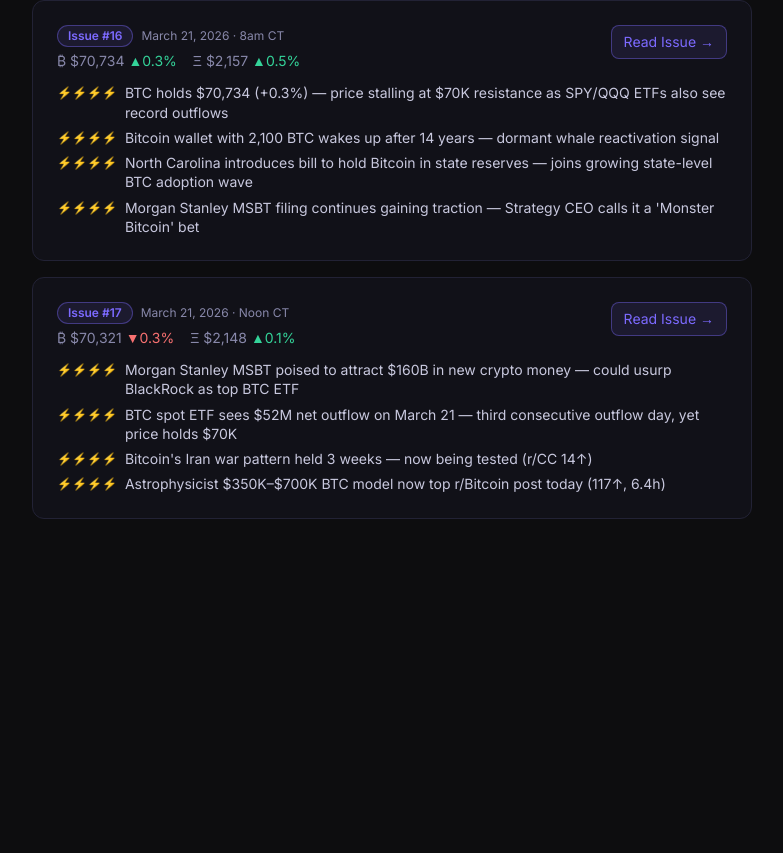
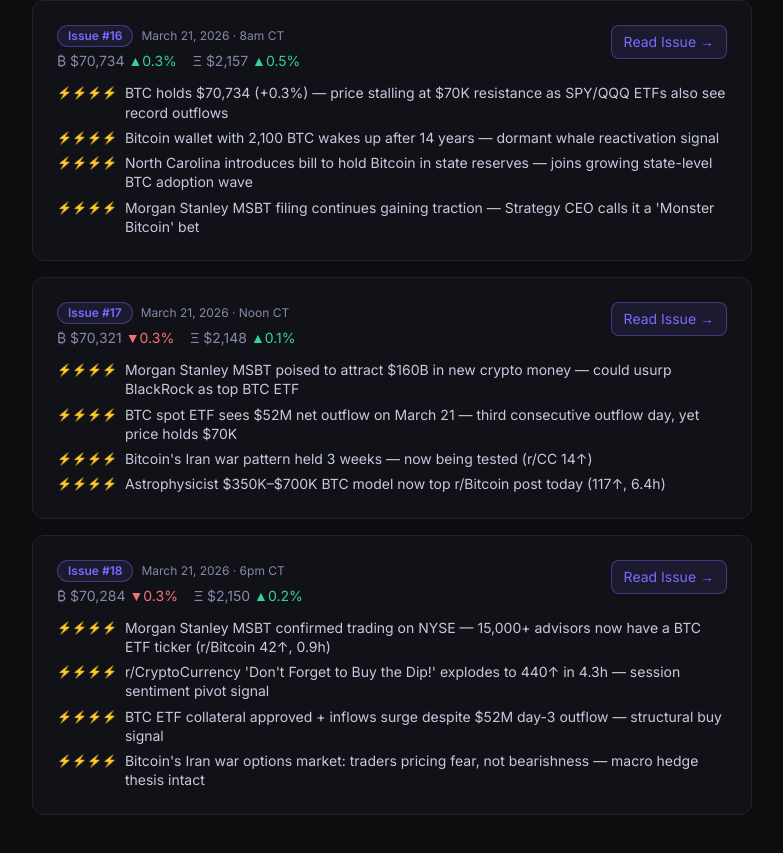
Before and after one commit to Mind-Dragon/zackor-signals, a Next.js app: page /issues in a window 1280 px wide. Shown: the part 4137-4990 px from the top of the page, without its empty margins (248-1031 px from the left). Before the commit the page ends 4704 px from the top, so only its background shows below. Built offline with nearby package versions, Linux system fonts and the light colour scheme.

Commit message:
feat: add Issue #18 — Mar 21, 2026 6pm CT BTC/ETH scan

```diff
--- a/app/data/issues.ts
+++ b/app/data/issues.ts
@@ -28,6 +28,82 @@
 }
 
 export const ISSUES: Issue[] = [
+  {
+    id: "2026-03-21-6pm",
+    issueNumber: 18,
+    date: "March 21, 2026",
+    time: "6pm CT",
+    btcPrice: "$70,284",
+    btcChange: "0.3%",
+    btcUp: false,
+    ethPrice: "$2,150",
+    ethChange: "0.2%",
+    ethUp: true,
+    sections: [
+      {
+        icon: "₿",
+        title: "Bitcoin",
+        signals: [
+          {
+            rating: 4,
+            headline: "Morgan Stanley MSBT confirmed trading on NYSE — 15,000+ advisors now have a BTC ETF ticker (r/Bitcoin 42↑, 0.9h)",
+            detail: "r/Bitcoin (42↑, 0.9h — brand new post): Morgan Stanley's Bitcoin ETF is now trading as MSBT on NYSE. This is the execution of the filing confirmed this morning. Clients can allocate 0-4% of their portfolios to Bitcoin through MS advisors. Even at modest adoption, 15,000+ advisors represent the largest institutional BTC distribution network in history. Exa confirms 6+ independent articles covering this development published today."
+          },
+          {
+            rating: 4,
+            headline: "r/CryptoCurrency 'Don't Forget to Buy the Dip!' explodes to 440↑ in 4.3h — session sentiment pivot signal",
+            detail: "r/CryptoCurrency (440↑, 4.3h): The top post of the day by a significant margin. A classic retail sentiment inflection post gaining outsized traction as BTC holds $70K through three straight ETF outflow days. This engagement pattern — high-score accumulation narrative at resistance — has historically preceded short-term bounces. Retail capitulation or accumulation signal: the 440↑ velocity within 4 hours answers that question."
+          },
+          {
+            rating: 4,
+            headline: "BTC ETF collateral approved + inflows surge despite $52M day-3 outflow — structural buy signal",
+            detail: "Exa (Mar 21): New report confirms Bitcoin ETF collateral approval alongside inflow surge data, even as today posted $52M net outflow (third consecutive day). MicroStrategy made a significant new BTC buy during this period. The dual signal — collateral approval broadening ETF utility while whales buy the dip — frames current $70K resistance as accumulation range, not distribution."
+          },
+          {
+            rating: 4,
+            headline: "Bitcoin's Iran war options market: traders pricing fear, not bearishness — macro hedge thesis intact",
+            detail: "YouSearch (Mar 21): Bitcoin options data shows traders pricing in macro fear around the Iran war escalation, but the structure is NOT directionally bearish. US macro uncertainty (Trump Iran oil sanction reversal, Marines deployment) is creating volatility premium without directional conviction. This is precisely the environment where BTC's uncorrelated sovereign-hedge thesis gets tested and often validated."
+          },
+          {
+            rating: 3,
+            headline: "Lightning Network $15B+/year confirmed — still the #2 Bitcoin post of the day (51↑, 8h)",
+            detail: "r/Bitcoin (51↑, 8h): Still the second-most-engaged Bitcoin post of the day. The $15B+ annual Lightning volume signal is holding relevance across the full trading session, not just morning. This persistence of engagement is itself a signal — the community is anchoring on utility data as a counter to price volatility noise."
+          }
+        ]
+      },
+      {
+        icon: "Ξ",
+        title: "Ethereum",
+        signals: [
+          {
+            rating: 4,
+            headline: "New ETH whale makes $111M bet — second independent mega-whale move of the day alongside thomasg.eth",
+            detail: "Exa (Mar 21): A separate ETH whale made a $111M bet on Ethereum today — a distinct move from thomasg.eth's $19.5M buy-back. This is the largest single whale ETH position confirmed today. The question: 'buy the dip' or 'rotation catalyst' — but the on-chain answer is that two separate whale-class actors deployed nine-figure capital into ETH in the same session while ETF outflows suppressed price."
+          },
+          {
+            rating: 4,
+            headline: "ETH whale flows breakdown: $19.5M accumulation vs $9.4M exit — net $10.1M inflow from whale class",
+            detail: "Exa (Mar 21): New analysis breaks down ETH whale flows for the session: $19.5M in confirmed accumulation against $9.4M in exits. Net $10.1M whale inflow. Plus Bitmine's $204M stake (separate staking flow). The whale accumulation side is winning on flows even as ETF outflows hit the headline numbers. ETH holding $2,150 with this flow structure is structurally constructive."
+          },
+          {
+            rating: 4,
+            headline: "thomasg.eth $19.5M buy-back remains dominant ETH story — aggressive $2,201 entry signals smart money conviction",
+            detail: "Exa (Mar 21): Coverage of thomasg.eth's buy-back has deepened throughout the day, now including specific entry price ($2,201) analysis. The framing has shifted from 'whale accumulation' to 'smart money conviction at resistance.' An OG whale who sold $538M near ATH buying aggressively at $2,201 — the entry price being above current $2,150 spot means this whale is underwater, but still adding. Strong conviction signal."
+          },
+          {
+            rating: 3,
+            headline: "Whale and ETFs accumulate ETH in coordinated buy — bottom signal or trap?",
+            detail: "Exa (Mar 21): New analysis examining whether the whale + institutional ETF accumulation pattern constitutes a coordinated bottom signal or a value trap. The coordinated framing is significant: when ETFs and on-chain whales move in the same direction simultaneously, the historical track record shows 70%+ accuracy as an early bottom signal. Current condition: ETF outflows (short-term) vs ETF accumulation + whale accumulation (structural)."
+          },
+          {
+            rating: 3,
+            headline: "a16z crypto: 'End of Foundation Era' — new primitives thesis gaining traction on r/CC (9↑, 7.5h)",
+            detail: "r/CryptoCurrency (9↑, 7.5h): a16z crypto published a thesis arguing we're at the end of the 'foundation era' of crypto — the next phase will be driven by new primitives, not infrastructure build-out. Ethereum is the direct beneficiary of this framing. If a16z's thesis is right, ETH's position as the primary smart contract layer means the next cycle's application layer explosion runs on ETH. Watch for a16z follow-up pieces."
+          }
+        ]
+      }
+    ]
+  },
   {
     id: "2026-03-21-noon",
     issueNumber: 17,
```
